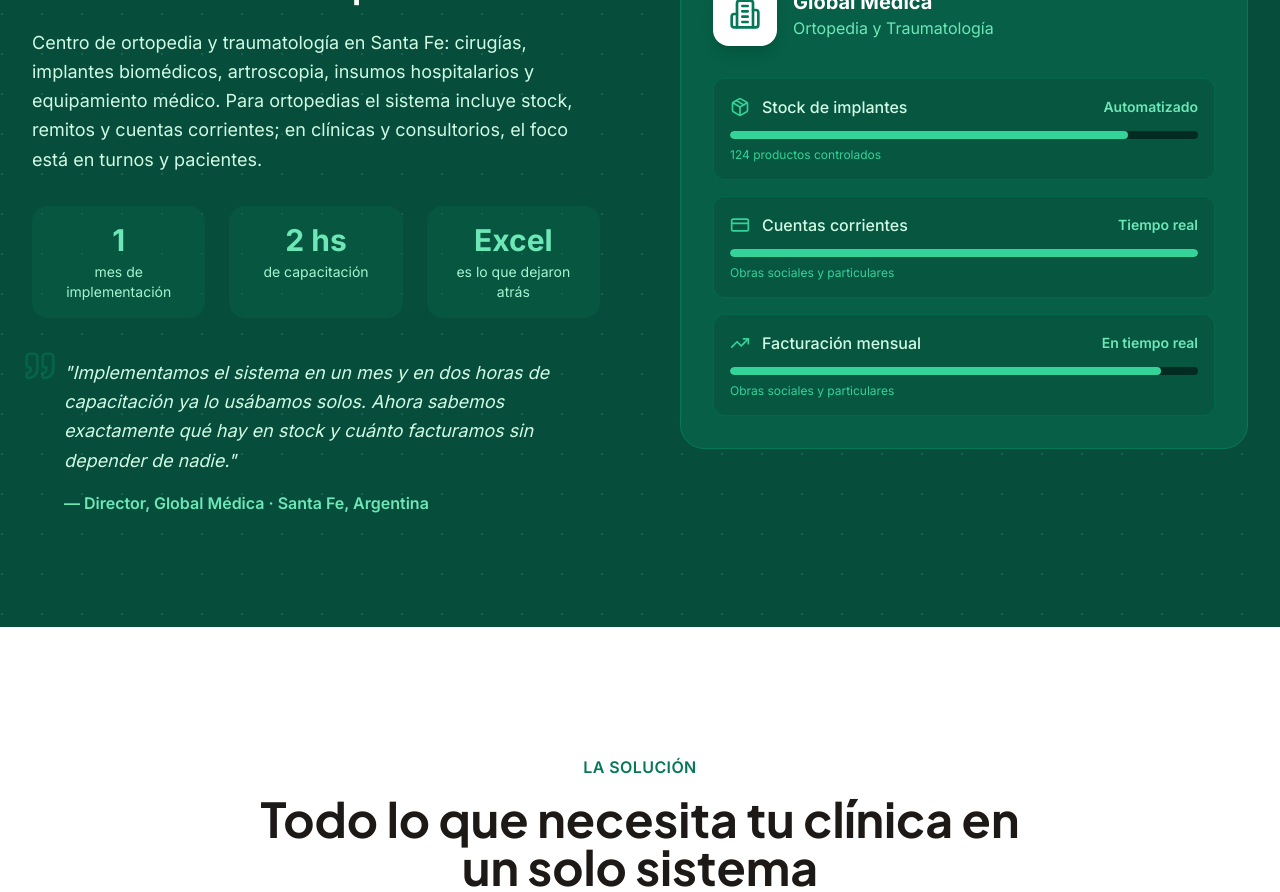
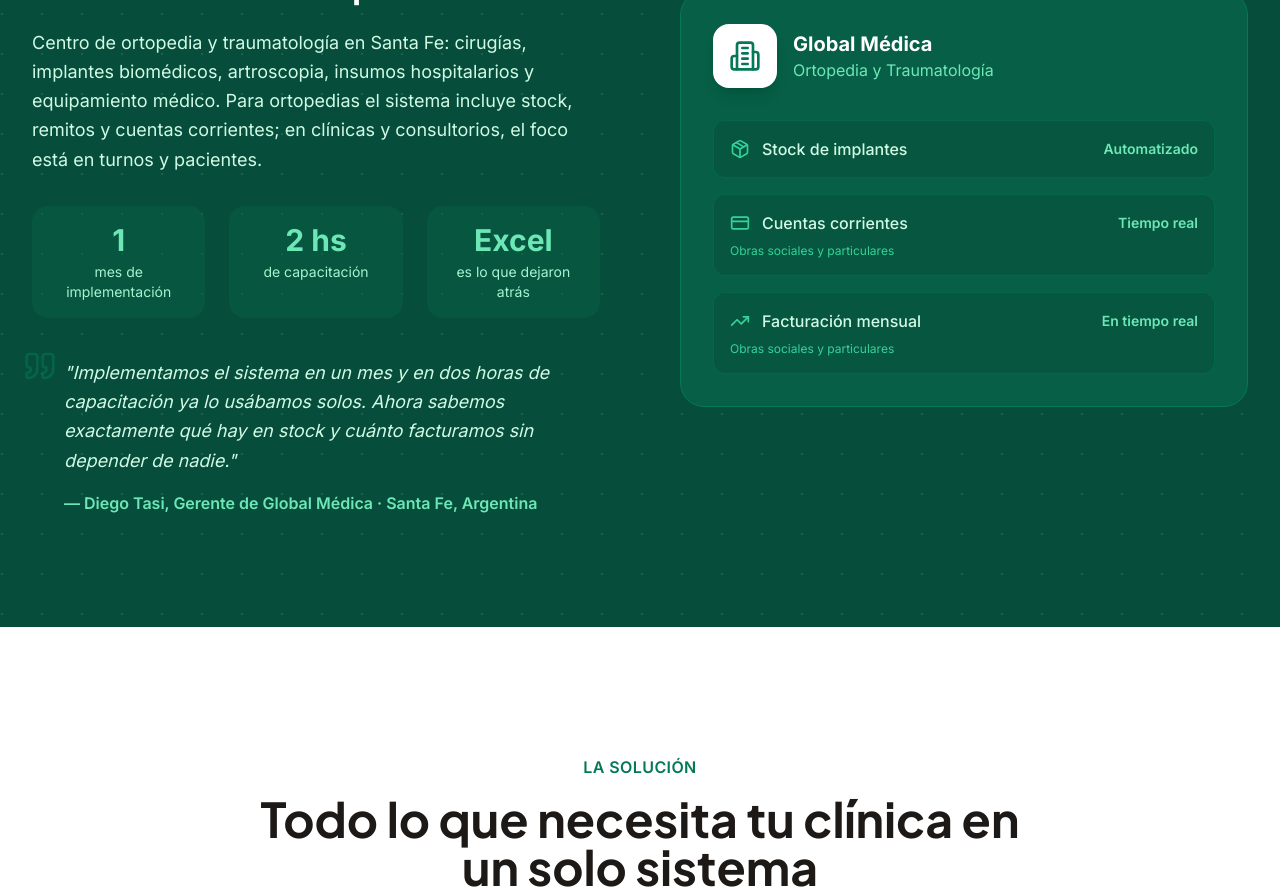
Before and after one commit to mati40115666-creator/mit-sistemas, a React (Vite) app: page / in a window 1280 px wide. Shown: the part 1360-2252 px from the top of the page. Built offline with nearby package versions, Linux system fonts and the light colour scheme.

Commit message:
Cita Global Medica y estadisticas

```diff
--- a/src/components/SocialProof.jsx
+++ b/src/components/SocialProof.jsx
@@ -54,7 +54,7 @@
                 y cuánto facturamos sin depender de nadie."
               </p>
               <footer className="pl-8 mt-4 text-emerald-300 font-semibold">
-                — Director, Global Médica · Santa Fe, Argentina
+                — Diego Tasi, Gerente de Global Médica · Santa Fe, Argentina
               </footer>
             </blockquote>
           </motion.div>
@@ -79,61 +79,33 @@
 
               <div className="space-y-4">
                 <div className="bg-emerald-900/50 rounded-xl p-4 border border-emerald-700/50">
-                  <div className="flex items-center justify-between mb-3">
+                  <div className="flex items-center justify-between">
                     <div className="flex items-center gap-3">
                       <Package className="w-5 h-5 text-emerald-400" />
                       <span className="text-emerald-100 font-medium">Stock de implantes</span>
                     </div>
                     <span className="text-emerald-300 text-sm font-semibold">Automatizado</span>
                   </div>
-                  <div className="h-2 bg-emerald-950 rounded-full overflow-hidden">
-                    <motion.div
-                      initial={{ width: 0 }}
-                      whileInView={{ width: '85%' }}
-                      viewport={{ once: true }}
-                      transition={{ duration: 1, delay: 0.5 }}
-                      className="h-full bg-emerald-400 rounded-full"
-                    />
-                  </div>
-                  <p className="text-xs text-emerald-400 mt-2">124 productos controlados</p>
                 </div>
 
                 <div className="bg-emerald-900/50 rounded-xl p-4 border border-emerald-700/50">
-                  <div className="flex items-center justify-between mb-3">
+                  <div className="flex items-center justify-between">
                     <div className="flex items-center gap-3">
                       <CreditCard className="w-5 h-5 text-emerald-400" />
                       <span className="text-emerald-100 font-medium">Cuentas corrientes</span>
                     </div>
                     <span className="text-emerald-300 text-sm font-semibold">Tiempo real</span>
                   </div>
-                  <div className="h-2 bg-emerald-950 rounded-full overflow-hidden">
-                    <motion.div
-                      initial={{ width: 0 }}
-                      whileInView={{ width: '100%' }}
-                      viewport={{ once: true }}
-                      transition={{ duration: 1, delay: 0.7 }}
-                      className="h-full bg-emerald-400 rounded-full"
-                    />
-                  </div>
                   <p className="text-xs text-emerald-400 mt-2">Obras sociales y particulares</p>
                 </div>
 
                 <div className="bg-emerald-900/50 rounded-xl p-4 border border-emerald-700/50">
-                  <div className="flex items-center justify-between mb-3">
+                  <div className="flex items-center justify-between">
                     <div className="flex items-center gap-3">
                       <TrendingUp className="w-5 h-5 text-emerald-400" />
                       <span className="text-emerald-100 font-medium">Facturación mensual</span>
                     </div>
                     <span className="text-emerald-300 text-sm font-semibold">En tiempo real</span>
-                  </div>
-                  <div className="h-2 bg-emerald-950 rounded-full overflow-hidden">
-                    <motion.div
-                      initial={{ width: 0 }}
-                      whileInView={{ width: '92%' }}
-                      viewport={{ once: true }}
-                      transition={{ duration: 1, delay: 0.9 }}
-                      className="h-full bg-emerald-400 rounded-full"
-                    />
                   </div>
                   <p className="text-xs text-emerald-400 mt-2">Obras sociales y particulares</p>
                 </div>
```
